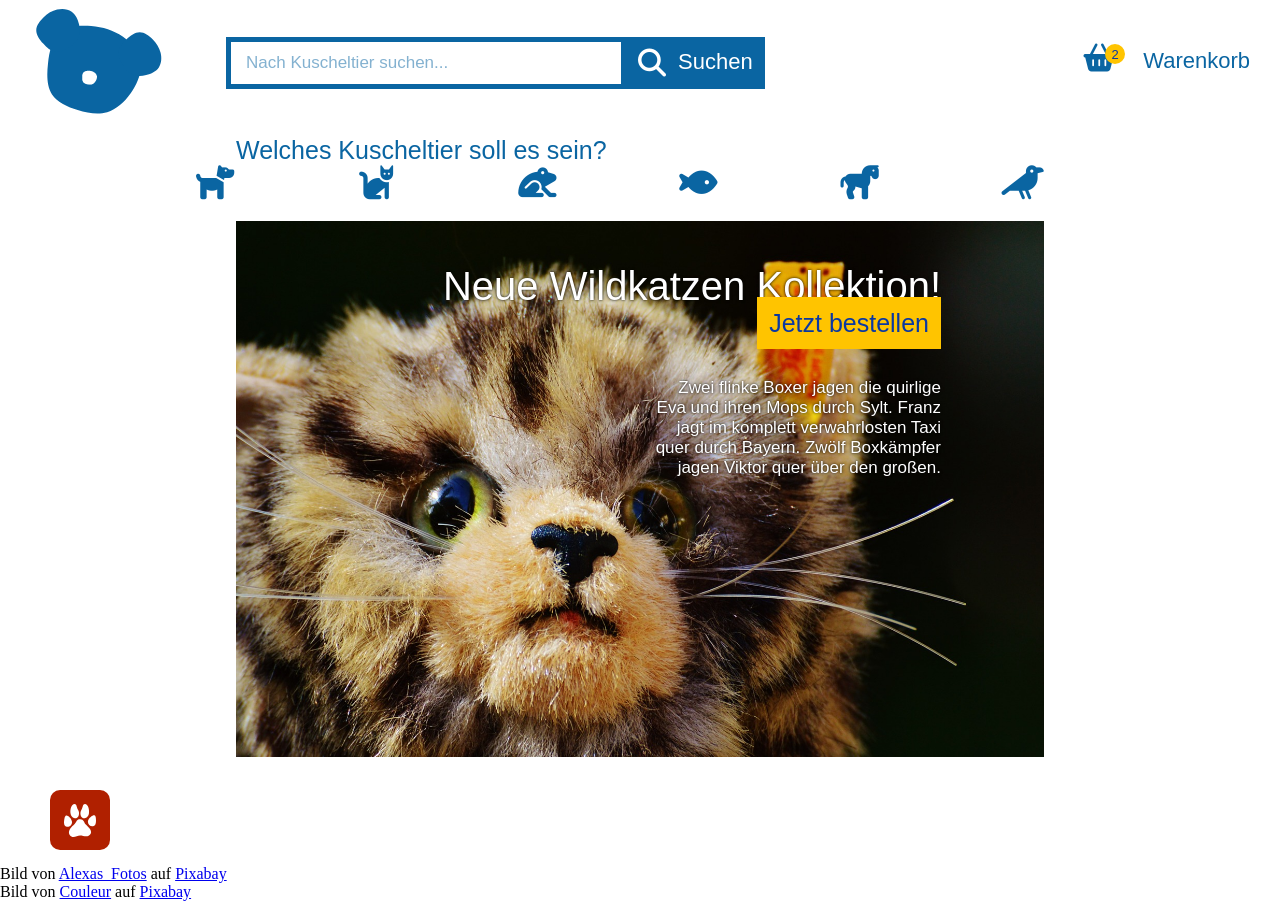
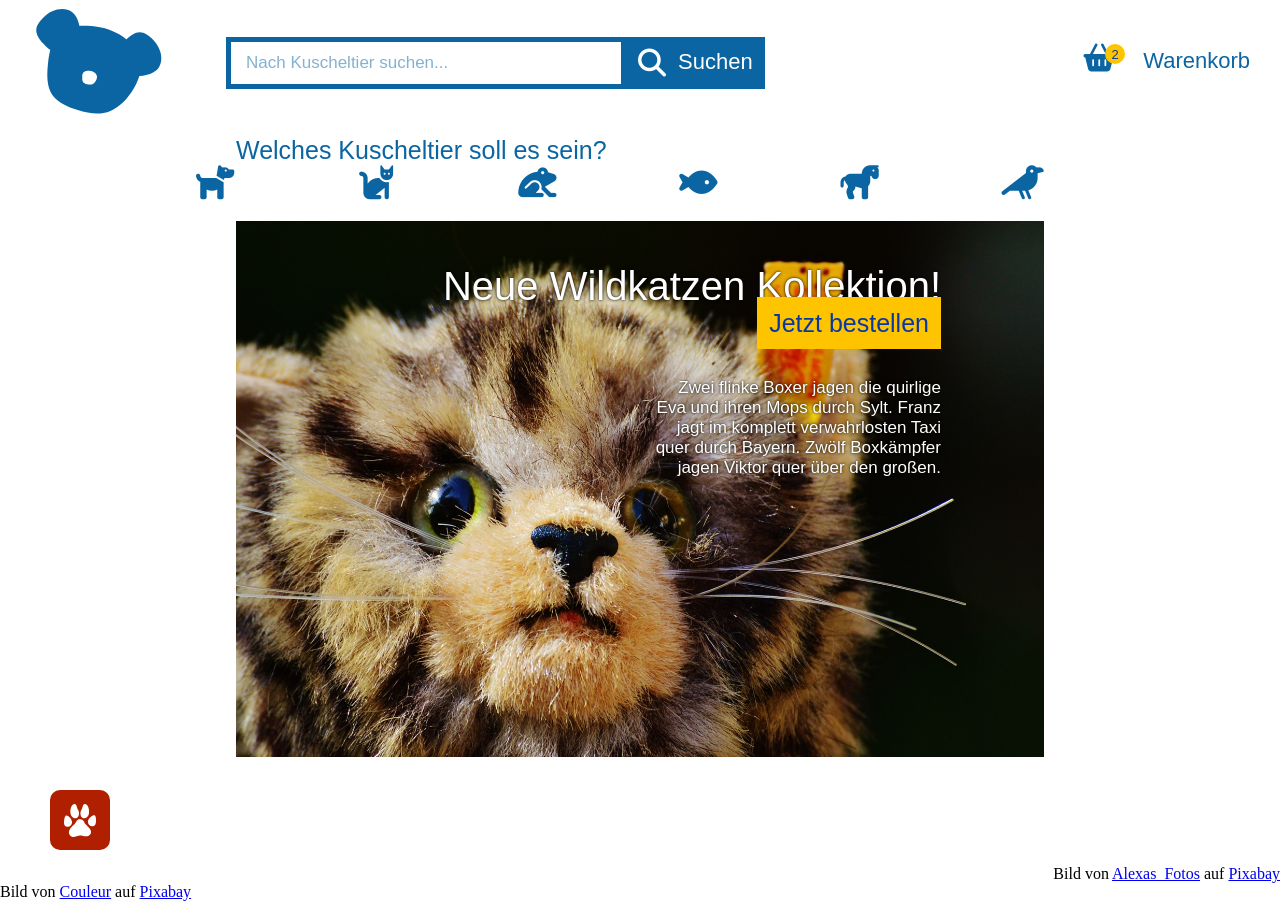
Before and after one commit to wiktoriavh/braweria.github.io, a Jekyll site: the page built from dailyUI/daily-ui-003.html, in a window 1280 px wide. Built offline with Jekyll 4.4.1, drawn with Linux system fonts in a browser that asks for light colours; nearby versions of some CDN libraries; some web fonts are replaced.

Commit message:
Update daily-ui-003.html

```diff
--- a/dailyUI/daily-ui-003.html
+++ b/dailyUI/daily-ui-003.html
@@ -60,7 +60,7 @@ title: Landingpage // #003
 	<!---------- Credits -------------->
 	<br><br><br><br><br><br>
 
-	<p style="text-align: left;">
+	<p style="text-align: right;">
 	Bild von <a href="https://pixabay.com/de/users/Alexas_Fotos-686414/?utm_source=link-attribution&amp;utm_medium=referral&amp;utm_campaign=image&amp;utm_content=974469">Alexas_Fotos</a> auf <a href="https://pixabay.com/de/?utm_source=link-attribution&amp;utm_medium=referral&amp;utm_campaign=image&amp;utm_content=974469">Pixabay</a></p>
 	<p>Bild von <a href="https://pixabay.com/de/users/Couleur-1195798/?utm_source=link-attribution&amp;utm_medium=referral&amp;utm_campaign=image&amp;utm_content=1888038">Couleur</a> auf <a href="https://pixabay.com/de/?utm_source=link-attribution&amp;utm_medium=referral&amp;utm_campaign=image&amp;utm_content=1888038">Pixabay</a></p>
 </body>
```
